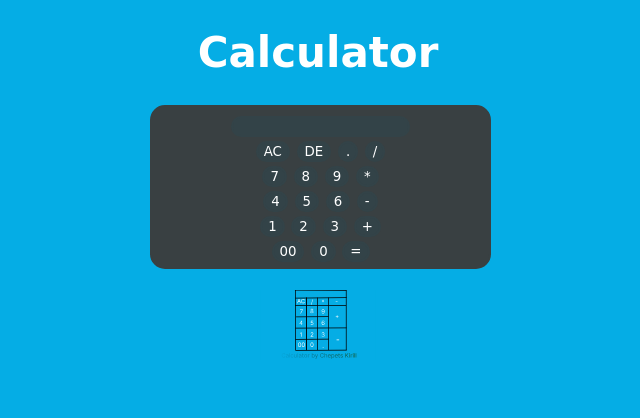
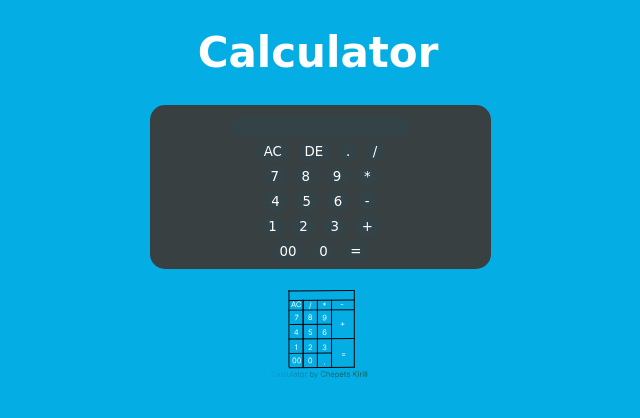
Before and after one commit to ChepetsKirill/Calculator, a plain HTML site: page index.html in a window 1280 px wide. Shown: the whole page, without its empty margins (322-962 px from the left). Drawn offline with Linux system fonts and the light colour scheme.

Commit message:
Update index.html

```diff
--- a/index.html
+++ b/index.html
@@ -55,7 +55,7 @@
 
 </main>
   <footer>
-    <p style="text-align:center"><img src="https://raw.githubusercontent.com/ChepetsKirill/Calculator/935e1e8d9d230aa408bfd6b2abddbebb4560387b/Group%202.svg" width="120px" height="70px"/></p>
+    <p style="text-align:center"><img src="https://raw.githubusercontent.com/ChepetsKirill/Calculator/935e1e8d9d230aa408bfd6b2abddbebb4560387b/Group%202.svg" width="190px" height="90px"/></p>
   </footer>
 </body>
 </html>
```
